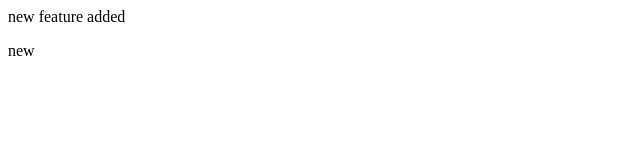
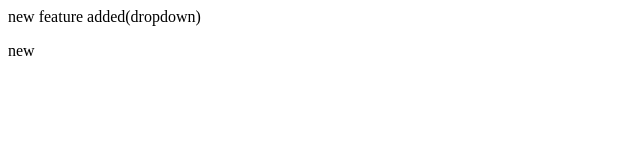
Before and after one commit to Natty07/localrepo, a plain HTML site: page index.html in a window 1280 px wide. Shown: the full height of the page, 0-640 px from the left. Drawn offline with Linux system fonts and the light colour scheme.

```diff
--- a/index.html
+++ b/index.html
@@ -1,2 +1,2 @@
-<h>new feature added</h>
+<h>new feature added(dropdown)</h>
 <p>new</p>
```
